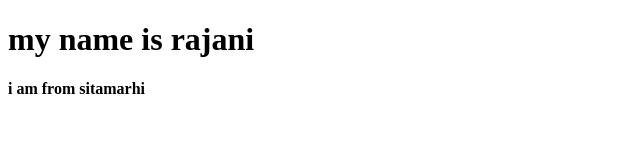
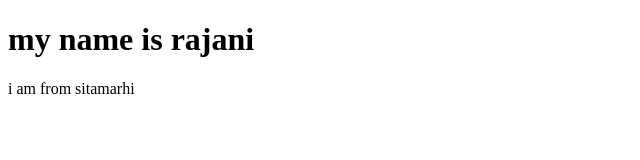
Before and after one commit to Rajani9234/git-demo, a plain HTML site: page inde.html in a window 1280 px wide. Shown: the full height of the page, 0-640 px from the left. Drawn offline with Linux system fonts and the light colour scheme.

Commit message:
first commit

```diff
--- a/inde.html
+++ b/inde.html
@@ -6,7 +6,8 @@
     <title>Document</title>
 </head>
 <body> <h1> my name is rajani </h1>
-    <b>i am from sitamarhi</b>
+    <p> i am from sitamarhi</p>
+
 
 </body>
 </html>
```
